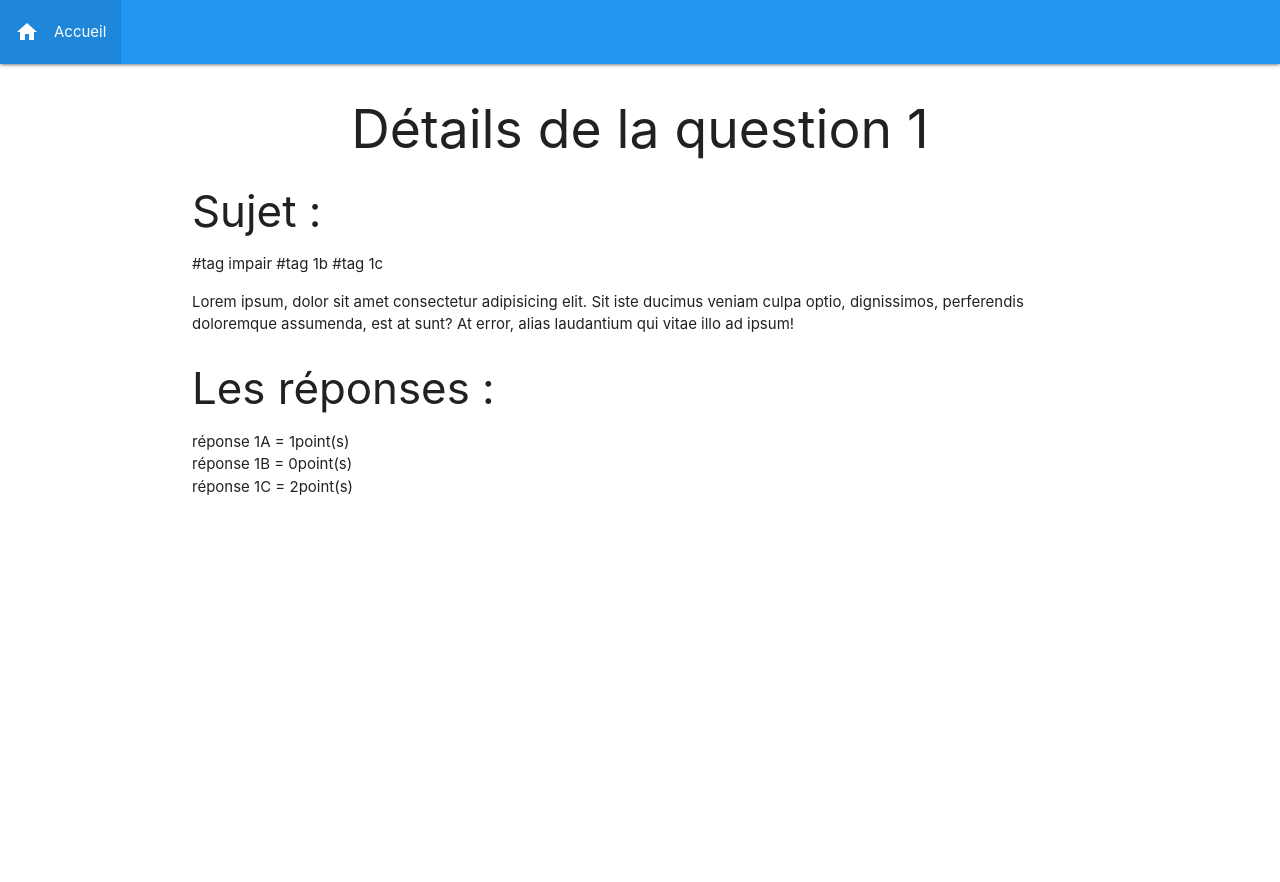
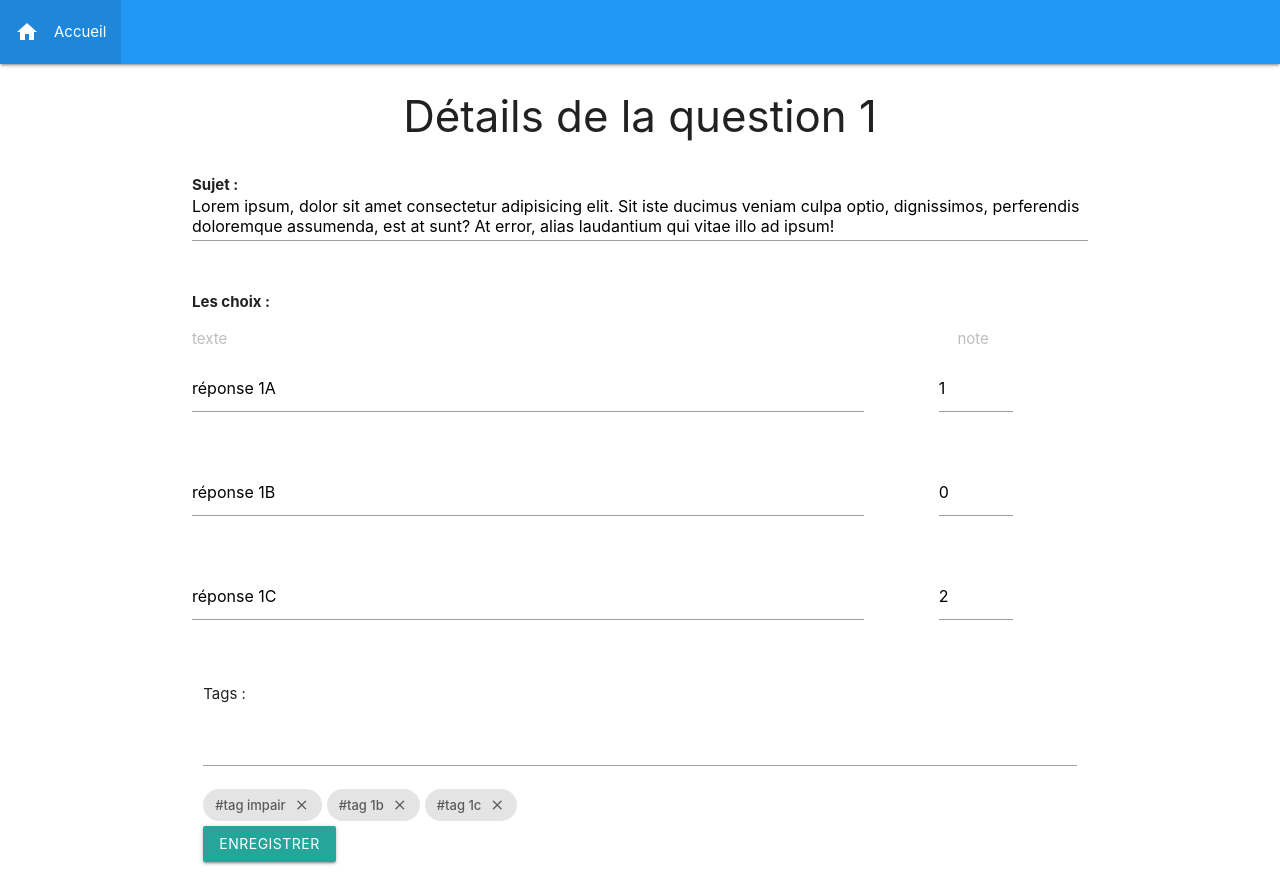
Before and after one commit to gI7DUmmY/quizz, a Vue app: page /backend/1 in a window 1280 px wide. Before the commit the page ends 800 px from the top, so only its background shows below. Built offline with nearby package versions, Linux system fonts and the light colour scheme; data requests are answered from the project's data file.

Commit message:
:sparkles: ajout tag

```diff
--- /dev/null
+++ b/src/components/Tags.vue
@@ -0,0 +1,52 @@
+<template>
+  <div>
+    <div class="entete">Tags :</div>
+    <div class="input-field">
+      <input
+        type="text" v-model="newTag"
+        @keydown.enter.prevent="addTag">
+    </div>
+    <div
+      class="chip"
+      v-for="(tag, index) in tags" :key="index">
+      #{{ tag }}
+      <i class="close material-icons">close</i>
+    </div>
+  </div>
+</template>
+
+<script>
+import { ref } from 'vue'
+
+export default {
+  props: ['tags'],
+  setup (props) {
+    const newTag = ref('')
+    let lesTags = ref([])
+    let tagSet = new Set()
+
+    props.tags.forEach(item => {
+      tagSet.add(item)
+    })
+
+    lesTags.value = [...tagSet]
+
+    return { newTag, lesTags }
+  },
+  methods: {
+    addTag () {
+      if (!this.lesTags.includes(this.newTag)) {
+        this.newTag = this.newTag.replace(/\s/g,'') // remove all whitespace
+        this.lesTags.push(this.newTag)
+      }
+
+      this.newTag = ''
+      this.$emit('addTag', this.lesTags)
+    }
+  }
+}
+</script>
+
+<style>
+
+</style>
--- a/src/views/NotFound.vue
+++ b/src/views/NotFound.vue
@@ -1,6 +1,6 @@
 <template>
   <div class="container center-align">
-    <h1 class="flow-text">La page que vous avez demandée est introuvable</h1>
+    <h3 class="">La page que vous avez demandée est introuvable</h3>
     <router-link :to="{ name: 'Home' }" class="btn-small">
       <i class="material-icons left">home</i>Retour à l'accueil
     </router-link>
@@ -14,10 +14,11 @@ export default {
 };
 </script>
 
-<style>
-h1 {
+<style scoped>
+h3 {
   font-family: "Fraud", -apple-system, BlinkMacSystemFont, "Segoe UI", Roboto,
     Oxygen-Sans, Ubuntu, Cantarell, "Helvetica Neue", sans-serif;
+  text-transform: uppercase;
 }
 .btn-small {
   background-color: #6c63ff;
--- a/src/views/backend/Details.vue
+++ b/src/views/backend/Details.vue
@@ -1,18 +1,32 @@
 <template>
 <div class="container">
-  <div v-if="question">
-    <h2 class="center-align">Détails de la question {{ id }}</h2>
-    <h3>Sujet :</h3>
-    <p>
-      <span v-for="(tag, index) in question.tags" :key="index">
-        #{{ tag }}
-      </span>
-    </p>
-    <p>{{ question.sujet }}</p>
-    <h3>Les réponses :</h3>
-    <div v-for="(rep, index) in question.choix" :key="index">
-      {{ rep.texte }} = {{ rep.note }}point(s)
-    </div>
+  <div v-if="question" class="row">
+    <h3 class="center-align">Détails de la question {{ id }}</h3>
+    <form class="col s12">
+      <div class="row">
+        <div class="input-field col s12" id="sujet">
+          <div class="entete">Sujet :</div>
+          <textarea :value="question.sujet" id="sujet" class="materialize-textarea"></textarea>
+        </div>
+      </div>
+
+      <div class="row">
+        <div class="entete">Les choix :</div>
+        <div class="row grey-text text-lighten-1" id="colonne">
+          <span class="col s9">texte</span>
+          <span class="col s1 offset-s1">note</span>
+        </div>
+        <div v-for="(rep, index) in question.choix" :key="index" class="input-field col s12">
+          <div class="row">
+            <input type="text" :value="rep.texte" class="col s9">
+            <input type="number" :value="rep.note" class="col s1 offset-s1">
+          </div>
+        </div>
+
+      </div>
+      <Tags :tags="question.tags" @addTag="addTag" />
+      <div class="btn">Enregistrer</div>
+    </form>
   </div>
 </div>
 </template>
@@ -20,20 +34,37 @@
 <script>
 import { ref } from 'vue'
 import GetQuestion from '@/composables/GetQuestion'
+import Tags from '@/components/Tags.vue'
 
 export default {
   name: 'Details',
   props: [ 'id' ],
+  components: { Tags },
   setup (props) {
     const { question, erreur, load } = GetQuestion(props.id)
 
+    const addTag = (payload) => {
+      question.value.tags = payload
+      console.log(question.value.tags)
+    }
+
     load()
 
-    return { question, erreur }
+    return { question, erreur, addTag }
   }
 }
 </script>
 
-<style>
-
+<style scoped>
+#sujet {
+  padding: 0px;
+}
+.entete {
+  margin-bottom: 0px;
+  font-weight: bold;
+}
+#colonne {
+  margin-top: 1em;
+  margin-bottom: 0px;
+}
 </style>
```
